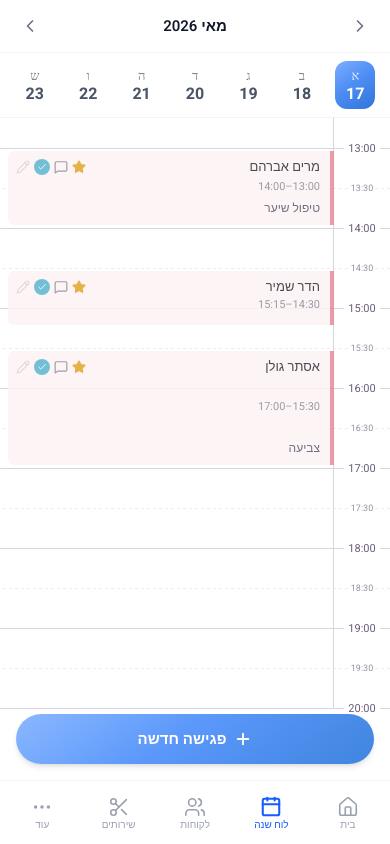
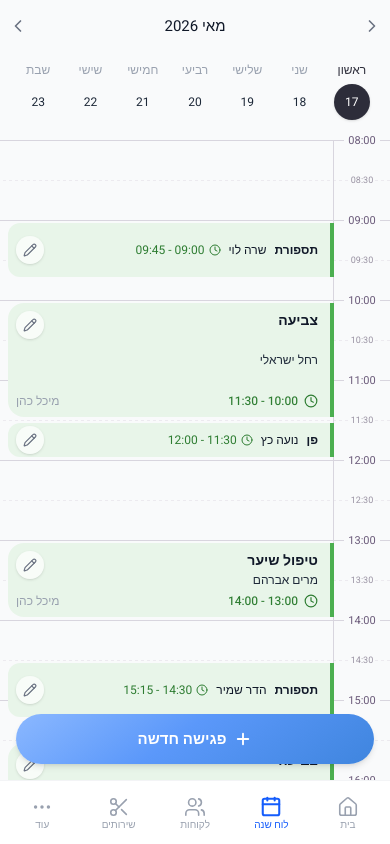
Before and after one commit to omer10068/appointment-saas, a Next.js app in the folder apps/web/: page /dashboard/calendar/mobile-v2 in a window 390 px wide. Built offline with nearby package versions, Linux system fonts and the light colour scheme; no server answers.

Commit message:
card responsiveness

```diff
--- a/apps/web/src/app/dashboard/calendar/mobile-v2/_components/calendar-v2-appointment-card.tsx
+++ b/apps/web/src/app/dashboard/calendar/mobile-v2/_components/calendar-v2-appointment-card.tsx
@@ -1,13 +1,49 @@
-import { Star, MessageSquare, Check, Pencil } from 'lucide-react';
+'use client';
+
+import { Clock, Pencil } from 'lucide-react';
 
 interface Props {
   customerName: string;
   startTime: string;
   endTime: string;
   serviceName: string;
+  serviceProviderName?: string;
   note?: string;
   status?: 'confirmed' | 'pending' | 'cancelled';
+  compact?: boolean;
   onEdit?: () => void;
+}
+
+const colorStyles = {
+  mint: {
+    bg: 'bg-[#e8f5e9]',
+    accent: 'bg-[#4caf50]',
+    text: 'text-[#2e7d32]',
+  },
+  peach: {
+    bg: 'bg-[#fff3e0]',
+    accent: 'bg-[#ff9800]',
+    text: 'text-[#e65100]',
+  },
+  lavender: {
+    bg: 'bg-[#f3e5f5]',
+    accent: 'bg-[#9c27b0]',
+    text: 'text-[#7b1fa2]',
+  },
+  rose: {
+    bg: 'bg-[#fce4ec]',
+    accent: 'bg-[#e91e63]',
+    text: 'text-[#c2185b]',
+  },
+} as const;
+
+function getCardColor(serviceName: string): keyof typeof colorStyles {
+  if (serviceName.includes('תספורת וצבע')) return 'mint';
+  if (serviceName.includes('טיפול פנים')) return 'peach';
+  if (serviceName.includes('תספורת גבר')) return 'lavender';
+  if (serviceName.includes('גבות')) return 'rose';
+
+  return 'mint';
 }
 
 export function CalendarV2AppointmentCard({
@@ -15,64 +51,114 @@
   startTime,
   endTime,
   serviceName,
-  note,
+  serviceProviderName,
   status,
+  compact = false,
   onEdit,
 }: Props) {
+  const styles = colorStyles[getCardColor(serviceName)];
+
+  if (compact) {
+    return (
+      <div
+        className={`${styles.bg} rounded-e-xl p-2 sm:p-2.5 w-full h-full relative overflow-hidden transition-all duration-200 hover:shadow-md`}
+        dir="rtl"
+      >
+        {/* Accent bar */}
+        <div className={`absolute top-0 right-0 w-1 h-full ${styles.accent}`} />
+
+        {/* Compact Content - single row */}
+        <div className="pr-2 flex h-full items-center justify-between gap-2">
+          <div className="flex items-center gap-2 sm:gap-3 min-w-0 flex-1">
+            <h3 className="font-semibold text-gray-900 text-xs sm:text-sm truncate">
+              {serviceName}
+            </h3>
+
+            <span className="text-gray-900 text-xs sm:text-sm truncate">
+              {customerName}
+            </span>
+
+            <div className="flex items-center gap-1 shrink-0">
+              <Clock className={`w-3 h-3 ${styles.text}`} />
+              <span className={`text-xs ${styles.text} tabular-nums`}>
+                {startTime} - {endTime}
+              </span>
+            </div>
+          </div>
+
+          {onEdit && (
+            <button
+              type="button"
+              onClick={onEdit}
+              className="w-7 h-7 sm:w-8 sm:h-8 rounded-full bg-white/70 hover:bg-white flex items-center justify-center transition-colors shadow-sm shrink-0"
+              aria-label="עריכה"
+            >
+              <Pencil className="w-3.5 h-3.5 text-gray-500" />
+            </button>
+          )}
+        </div>
+      </div>
+    );
+  }
+
   return (
     <div
-      className={[
-        'h-full bg-[#fdf2f4] overflow-hidden flex opacity-85 right-0',
-        status === 'cancelled' ? 'opacity-50 rounded-md' : 'border-bottom-left-radius-md border-top-left-radius-md',
-      ]
-        .filter(Boolean)
-        .join(' ')}
+      className={`${styles.bg} rounded-e-2xl p-2 sm:p-4 w-full h-full relative overflow-hidden transition-all duration-200 hover:shadow-md`}
+      dir="rtl"
     >
-      {/* Accent strip — first flex child = right side in RTL */}
-      <div className="w-1 bg-[#e88a98] shrink-0" />
+      {/* Accent bar */}
+      <div className={`absolute top-0 right-0 w-1 sm:w-1.5 h-full ${styles.accent}`} />
 
-      {/* Content area */}
-      <div className="flex-1 p-2 pr-2.5 min-w-0 flex flex-col justify-between">
-        {/* Top row: customer name + icon cluster */}
-        <div className="flex items-start justify-between gap-1">
-          <span className="text-[13px] font-medium text-[#2d2a33] leading-tight truncate">
-            {customerName}
-          </span>
-          <div className="flex items-center gap-1 shrink-0">
-            <Star className="w-3.5 h-3.5 text-[#e0a526] fill-[#e0a526]" />
-            <MessageSquare className="w-3.5 h-3.5 text-[#8e8a96]" />
-            <div className="w-4 h-4 rounded-full bg-[#5bb5cf] flex items-center justify-center">
-              <Check className="w-2.5 h-2.5 text-white" />
+      {/* Content */}
+      <div className="h-full sm:pr-2 flex flex-col justify-between">
+
+        <div className="h-full sm:pr-2 flex flex-row-reverse justify-between">
+          {/* Edit button + Service Provider name */}
+          <div className="h-full sm:pr-2 flex flex-col justify-between">
+            <div className="flex flex-row justify-end w-full">
+              {onEdit && (
+                <button
+                  type="button"
+                  onClick={onEdit}
+                  className="w-7 h-7 sm:w-8 sm:h-8 rounded-full bg-white/70 hover:bg-white flex items-center justify-center transition-colors shadow-sm shrink-0"
+                  aria-label="עריכה"
+                >
+                  <Pencil className="w-3.5 h-3.5 sm:w-4 sm:h-4 text-gray-500" />
+                </button>
+              )}
             </div>
-            {onEdit && (
-              <button
-                onClick={onEdit}
-                aria-label="עריכת פגישה"
-                className="opacity-30 hover:opacity-60 active:opacity-80 transition-opacity"
-              >
-                <Pencil className="w-3.5 h-3.5 text-[#8e8a96]" />
-              </button>
+
+            {serviceProviderName && (
+              <span className="text-xs sm:text-sm text-gray-400 truncate">
+                {serviceProviderName}
+              </span>
             )}
           </div>
+          {/* Service name + Customer name */}
+          <div className="pr-2 h-full sm:pr-2 flex flex-col justify-between">
+            <h3 className="font-semibold text-gray-900 text-sm sm:text-base truncate">
+              {serviceName}
+            </h3>
+
+            <p className="text-gray-800 text-xs sm:text-base mb-1 truncate">
+              {customerName}
+            </p>
+
+            {/* Time & Therapist row */}
+            <div className="flex items-center justify-between gap-2">
+              <div className="flex items-center gap-1.5">
+                <Clock className={`w-3.5 h-3.5 sm:w-4 sm:h-4 ${styles.text}`} />
+                <span className={`text-xs sm:text-sm font-medium ${styles.text} tabular-nums`}>
+                  {startTime} - {endTime}
+                </span>
+              </div>
+            </div>
+          </div>
         </div>
+      </div>
 
-        {/* Time range */}
-        <div className="text-[11px] text-[#8e8a96] mt-0.5 tabular-nums">
-          {startTime}–{endTime}
-        </div>
 
-        {/* Service name */}
-        <div className="text-[12px] text-[#5c5768] mt-0.5 truncate">
-          {serviceName}
-        </div>
 
-        {/* Optional note */}
-        {note && (
-          <div className="text-[11px] text-[#e07a4f] mt-1 leading-tight line-clamp-2">
-            הערה: {note}
-          </div>
-        )}
-      </div>
     </div>
   );
 }
--- a/apps/web/src/app/dashboard/calendar/mobile-v2/_components/calendar-v2-day-picker.tsx
+++ b/apps/web/src/app/dashboard/calendar/mobile-v2/_components/calendar-v2-day-picker.tsx
@@ -9,12 +9,11 @@
 }
 
 export function CalendarV2DayPicker({ selectedDate, today, onSelect }: Props) {
-  // getWeekDays returns Sun→Sat; with dir="rtl" inherited, Sunday renders rightmost
   const weekDays = getWeekDays(selectedDate);
 
   return (
-    <div className="bg-white dark:bg-gray-900 border-b border-gray-100 dark:border-gray-800 px-2 py-2 font-['Heebo']">
-      <div className="flex justify-around">
+    <div className="bg-transparent px-3 py-3">
+      <div className="flex items-end justify-around">
         {weekDays.map((day, i) => {
           const isSelected = isSameDay(day, selectedDate);
           const isToday = isSameDay(day, today);
@@ -23,19 +22,12 @@
             <button
               key={i}
               onClick={() => onSelect(day)}
-              className={[
-                'flex flex-col items-center justify-center w-10 h-12 rounded-xl transition-colors',
-                isSelected
-                  ? 'bg-[linear-gradient(145deg,#7FAEFF_0%,#4F8FF5_45%,#2F73D9_100%)] text-white'
-                  : isToday
-                    ? 'text-[#3F85DE] hover:bg-[#EEF5FF]'
-                    : 'text-gray-600 dark:text-gray-300 hover:bg-gray-100 dark:hover:bg-gray-800',
-              ].join(' ')}
+              className="flex w-10 flex-col items-center gap-2 transition-colors"
             >
               <span
                 className={[
-                  'text-[13px] leading-none mb-1 font-medium',
-                  isSelected ? 'text-blue-100' : 'opacity-70',
+                  'text-[12px] font-normal leading-none',
+                  isSelected ? 'text-[#2d2d3a]' : 'text-gray-400',
                 ].join(' ')}
               >
                 {HEBREW_DAY_ABBR[day.getDay()]}
@@ -43,15 +35,16 @@
 
               <span
                 className={[
-                  'text-base font-bold leading-none',
-                  isToday && !isSelected ? 'font-extrabold' : '',
-                ]
-                  .filter(Boolean)
-                  .join(' ')}
+                  'flex h-9 w-9 items-center justify-center rounded-full text-[12px] leading-none transition-all',
+                  isSelected
+                    ? 'bg-[#2d2d3a] text-white shadow-sm'
+                    : isToday
+                      ? 'text-[#2d2d3a] font-weight-semibold'
+                      : 'bg-transparent text-gray-800 pointer-cursor-default',
+                ].join(' ')}
               >
                 {day.getDate()}
               </span>
-
             </button>
           );
         })}
--- a/apps/web/src/app/dashboard/calendar/mobile-v2/_components/calendar-v2-header.tsx
+++ b/apps/web/src/app/dashboard/calendar/mobile-v2/_components/calendar-v2-header.tsx
@@ -15,7 +15,7 @@
 
   return (
     // dir="rtl" is inherited from the shell — ChevronRight (→) is on the right = prev week
-    <div className="flex items-center justify-between px-3 py-2 bg-white dark:bg-gray-900 border-b border-gray-100 dark:border-gray-800">
+    <div className="flex items-center justify-between py-2 bg-transparent dark:bg-gray-900">
       {/* First child → rightmost in RTL = previous week */}
       <button
         onClick={onPrevWeek}
@@ -27,7 +27,7 @@
 
       {/* Center: month/year + today pill */}
       <div className="flex flex-col items-center gap-0.5">
-        <h1 className="text-[15px] font-semibold text-gray-900 dark:text-gray-100 leading-tight">
+        <h1 className="text-[15px] text-gray-900 dark:text-gray-100 leading-tight">
           {formatMonthYear(selectedDate)}
         </h1>
         {showToday && (
--- a/apps/web/src/app/dashboard/calendar/mobile-v2/_components/calendar-v2-timeline.tsx
+++ b/apps/web/src/app/dashboard/calendar/mobile-v2/_components/calendar-v2-timeline.tsx
@@ -78,13 +78,7 @@
   useEffect(() => {
     if (!scrollRef.current) return;
 
-    const now = new Date();
-    const isToday = isSameDay(selectedDate, now);
-    const targetHour = isToday
-      ? Math.max(TIMELINE.startHour, Math.min(now.getHours() - 1, TIMELINE.endHour - 2))
-      : TIMELINE.startHour;
-
-    scrollRef.current.scrollTop = (targetHour - TIMELINE.startHour) * TIMELINE.slotHeightPx;
+    scrollRef.current.scrollTop = 0;
   }, [selectedDate]);
 
   if (dayAppointments.length === 0) {
@@ -108,7 +102,7 @@
   return (
     <div
       ref={scrollRef}
-      className="flex-1 overflow-y-auto bg-white"
+      className="flex-1 overflow-y-auto bg-transparent"
       style={{ paddingBottom: LAYOUT.bottomNavHeightPx + 72 }}
     >
       <div className="relative mt-2" style={{ height: TOTAL_HEIGHT_PX }}>
@@ -146,7 +140,7 @@
          * use dashed lines.
          */}
         <div
-          className="absolute top-0 right-0 z-[4] pointer-events-none"
+          className="absolute top-0 right-0 z-4 pointer-events-none"
           style={{ width: TIME_LABEL_WIDTH, height: TOTAL_HEIGHT_PX }}
         >
           {GRID_SLOTS.map((slot) => (
@@ -161,7 +155,7 @@
 
               <span
                 className={[
-                  'relative inline-flex h-5 translate-y-[1px] items-center bg-white leading-[20px]',
+                  'relative inline-flex h-5 translate-y-px items-center bg-gray-50 leading-5',
                   slot.isHour
                     ? 'px-1 text-[11px] text-[#6b5b7a]'
                     : 'px-0.5 text-[9px] text-[#9a93a3]',
@@ -185,7 +179,7 @@
         >
 
           {/* Vertical separator line between the time axis and appointments */}
-          <div className="absolute top-0 bottom-0 right-0 z-[1] w-px bg-[#d8d5de] pointer-events-none" />
+          <div className="absolute top-0 bottom-0 right-0 z-1 w-px bg-[#d8d5de] pointer-events-none" />
 
           {/* Appointment cards */}
           {dayAppointments.map((appt) => {
@@ -195,7 +189,7 @@
             return (
               <div
                 key={appt.id}
-                className="absolute z-[2]"
+                className="absolute z-2"
                 style={{
                   top: layout.top,
                   height: layout.height,
@@ -204,7 +198,7 @@
                 }}
               >
                 <div
-                  className="absolute inset-x-0 overflow-hidden rounded-l-[6px] rounded-r-none"
+                  className="absolute inset-x-0 overflow-hidden rounded-l-md rounded-r-none"
                   style={{
                     top: APPT_VERTICAL_GAP_PX,
                     bottom: APPT_VERTICAL_GAP_PX,
@@ -215,7 +209,9 @@
                     startTime={formatTime(appt.startTime)}
                     endTime={formatTime(appt.endTime)}
                     serviceName={appt.service.name}
+                    serviceProviderName={appt.provider.name}
                     note={appt.notes}
+                    compact={layout.height < 64}
                     onEdit={onEditAppointment ? () => onEditAppointment(appt.id) : undefined}
                   />
                 </div>
--- a/apps/web/src/app/dashboard/calendar/mobile-v2/_components/mobile-calendar-v2-shell.tsx
+++ b/apps/web/src/app/dashboard/calendar/mobile-v2/_components/mobile-calendar-v2-shell.tsx
@@ -12,6 +12,7 @@
 export function MobileCalendarV2Shell() {
   const [today] = useState<Date>(() => new Date());
   const [selectedDate, setSelectedDate] = useState<Date>(() => new Date());
+  const [todayResetKey, setTodayResetKey] = useState(0);
 
   const appointments = getMockAppointments(selectedDate);
 
@@ -25,6 +26,7 @@
 
   function handleToday() {
     setSelectedDate(new Date());
+    setTodayResetKey((key) => key + 1);
   }
 
   function handleEditAppointment(id: string) {
@@ -57,6 +59,7 @@
       />
 
       <CalendarV2Timeline
+        key={todayResetKey}
         selectedDate={selectedDate}
         appointments={appointments}
         onEditAppointment={handleEditAppointment}
--- a/apps/web/src/app/dashboard/calendar/mobile-v2/_lib/calendar-v2.utils.ts
+++ b/apps/web/src/app/dashboard/calendar/mobile-v2/_lib/calendar-v2.utils.ts
@@ -4,7 +4,7 @@
 ] as const;
 
 // Sunday=0 … Saturday=6 in JS Date
-export const HEBREW_DAY_ABBR = ['א', 'ב', 'ג', 'ד', 'ה', 'ו', 'ש'] as const;
+export const HEBREW_DAY_ABBR = ['ראשון', 'שני', 'שלישי', 'רביעי', 'חמישי', 'שישי', 'שבת'] as const;
 
 export function addDays(date: Date, days: number): Date {
   const d = new Date(date);
```
